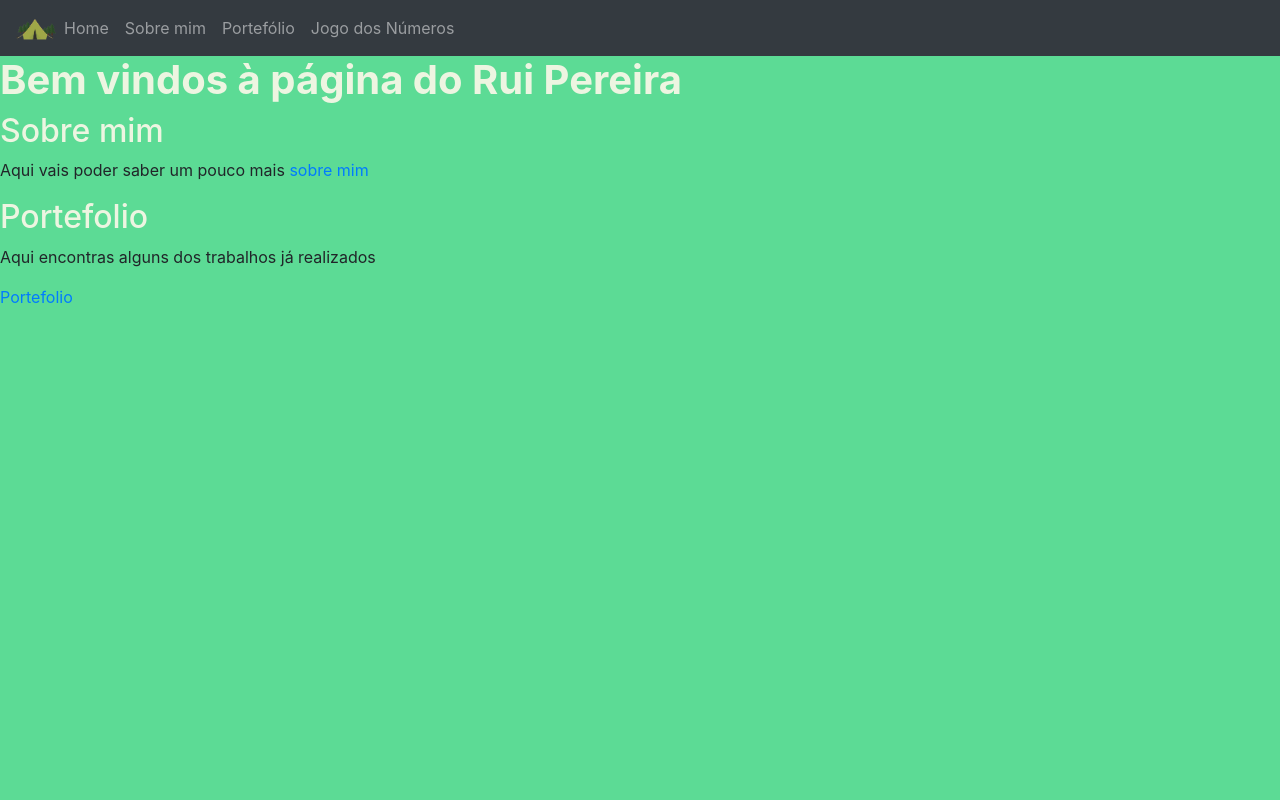
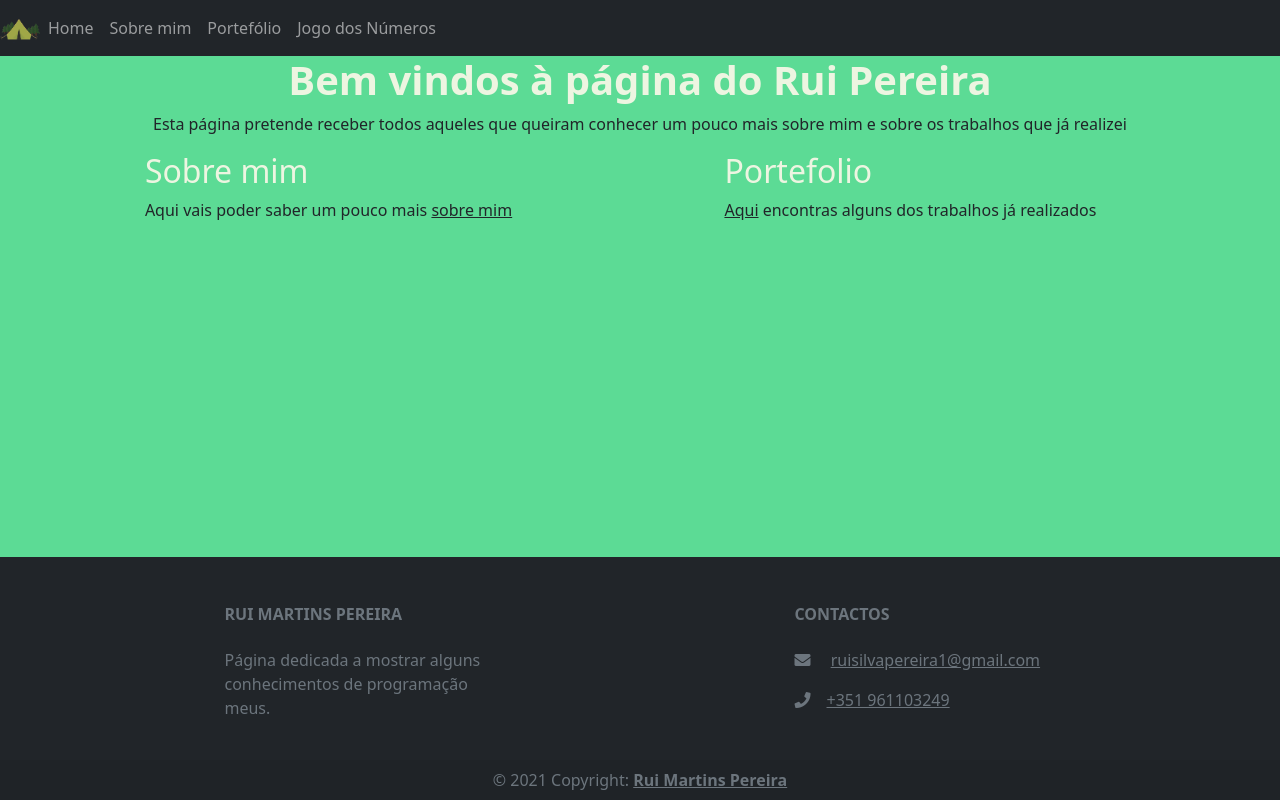
Before and after one commit to Peras92/Aula-17, a Flask app: page / in a window 1280 px wide. Run offline with Flask 2, Linux system fonts and the light colour scheme; some libraries are stand-ins or nearby versions.

Commit message:
footer adicionado

```diff
--- a/static/css/geral.css
+++ b/static/css/geral.css
@@ -10,3 +10,15 @@ h1 {
 h2 {
     color: #edf5e1;;
 }
+
+a {
+    color: inherit;
+}
+.footer {
+    position: absolute;
+    bottom: 0;
+    width: 100%;
+    background-color: red;
+    color: white;
+    text-align: center;
+ }
--- a/templates/base.html
+++ b/templates/base.html
@@ -6,11 +6,11 @@
   <meta name="author" content="Rui Pereira">
 
   <!-- Bootstrap CSS -->
-  <link rel="stylesheet" href="https://stackpath.bootstrapcdn.com/bootstrap/4.4.1/css/bootstrap.min.css"
-    integrity="sha384-Vkoo8x4CGsO3+Hhxv8T/Q5PaXtkKtu6ug5TOeNV6gBiFeWPGFN9MuhOf23Q9Ifjh" crossorigin="anonymous">
-  <script src="https://stackpath.bootstrapcdn.com/bootstrap/4.4.1/js/bootstrap.min.js"
-    integrity="sha384-wfSDF2E50Y2D1uUdj0O3uMBJnjuUD4Ih7YwaYd1iqfktj0Uod8GCExl3Og8ifwB6"
-    crossorigin="anonymous"></script>
+    <link href="https://cdn.jsdelivr.net/npm/bootstrap@5.0.1/dist/css/bootstrap.min.css" rel="stylesheet" integrity="sha384-+0n0xVW2eSR5OomGNYDnhzAbDsOXxcvSN1TPprVMTNDbiYZCxYbOOl7+AMvyTG2x" crossorigin="anonymous">
+
+  <!-- Font Awesome -->
+  <link rel="stylesheet" href="https://cdnjs.cloudflare.com/ajax/libs/font-awesome/5.12.0-2/css/all.min.css">
+  <link rel="stylesheet" href="https://cdn.jsdelivr.net/npm/perfect-scrollbar@1.5.0/css/perfect-scrollbar.css">
 
   <!--Geral-->
   <title>{% block title %}Landing page do Rui{% endblock title %}</title>
@@ -45,15 +45,60 @@
       </ul>
     </div>
   </nav>
-  <script>
-    $(document).ready(function () {
-    $("#{{request.endpoint}}").addClass("active"); })
-  </script>
+
   {% block content %}
 
   {% endblock content %}
 
 
+<!-- Footer -->
+<footer class="text-center text-lg-start bg-dark text-muted footer">
+
+  <!-- Section: Links  -->
+  <section class="">
+    <div class="container text-center text-md-start mt-5">
+      <!-- Grid row -->
+      <div class="row mt-3">
+        <!-- Grid column -->
+        <div class="col-md-3 col-lg-4 col-xl-3 mx-auto mb-4">
+          <!-- Content -->
+          <h6 class="text-uppercase fw-bold mb-4">
+            <i class=""></i>Rui Martins Pereira
+          </h6>
+          <p>
+            Página dedicada a mostrar alguns conhecimentos de programação meus.
+          </p>
+        </div>
+        <!-- Grid column -->
+
+        <!-- Grid column -->
+        <div class="col-md-4 col-lg-3 col-xl-3 mx-auto mb-md-0 mb-4">
+          <!-- Links -->
+          <h6 class="text-uppercase fw-bold mb-4">
+            Contactos
+          </h6>
+          <p>
+            <i class="fas fa-envelope me-3"></i> <a href="mailto:ruisilvapereira1@gmail.com">ruisilvapereira1@gmail.com
+          </p></a>
+          <p><i class="fas fa-phone me-3"></i><a href="tel:+351961103249">+351 961103249</p></a>
+        </div>
+        <!-- Grid column -->
+      </div>
+      <!-- Grid row -->
+    </div>
+  </section>
+  <!-- Section: Links  -->
+
+  <!-- Copyright -->
+  <div class="text-center p-2" style="background-color: rgba(0, 0, 0, 0.05);">
+    © 2021 Copyright:
+    <a class="text-reset fw-bold" href="/">Rui Martins Pereira</a>
+  </div>
+  <!-- Copyright -->
+</footer>
+<!-- Footer -->
+
+  <script src="https://cdn.jsdelivr.net/npm/bootstrap@5.0.1/dist/js/bootstrap.bundle.min.js" integrity="sha384-gtEjrD/SeCtmISkJkNUaaKMoLD0//ElJ19smozuHV6z3Iehds+3Ulb9Bn9Plx0x4" crossorigin="anonymous"></script>
   </body>
 
 
--- a/templates/index.html
+++ b/templates/index.html
@@ -3,19 +3,21 @@
 {% block content %}
 
 <div class="corpo"></div>
-    <h1>Bem vindos à página do Rui Pereira</h1>
+    <h1 class="row justify-content-center">Bem vindos à página do Rui Pereira</h1>
 
-    <div class="sobre_mim">
-        <h2>Sobre mim</h2>
-        <p>Aqui vais poder saber um pouco mais <a href="/aboutme/">sobre mim</a></p>
+    <p class="disclaimer row justify-content-center"> Esta página pretende receber todos aqueles que queiram conhecer um pouco mais sobre mim e sobre os trabalhos que já realizei</p>
+
+    <div class="conteudo row justify-content-evenly">
+        <div class="sobre_mim col-4">
+            <h2>Sobre mim</h2>
+            <p>Aqui vais poder saber um pouco mais <a href="/aboutme/">sobre mim</a></p>
+        </div>
+
+        <div class="portefolio col-4">
+            <h2>Portefolio</h2>
+            <p><a href="/portefolio/">Aqui</a> encontras alguns dos trabalhos já realizados</p>
+        </div>
     </div>
-
-    <div class="portefolio">
-        <h2>Portefolio</h2>
-        <p>Aqui encontras alguns dos trabalhos já realizados</p>
-        <a href="/portefolio/"><p>Portefolio</p></a>
-    </div>
-
 </div>
 
 {% endblock content %}
```
